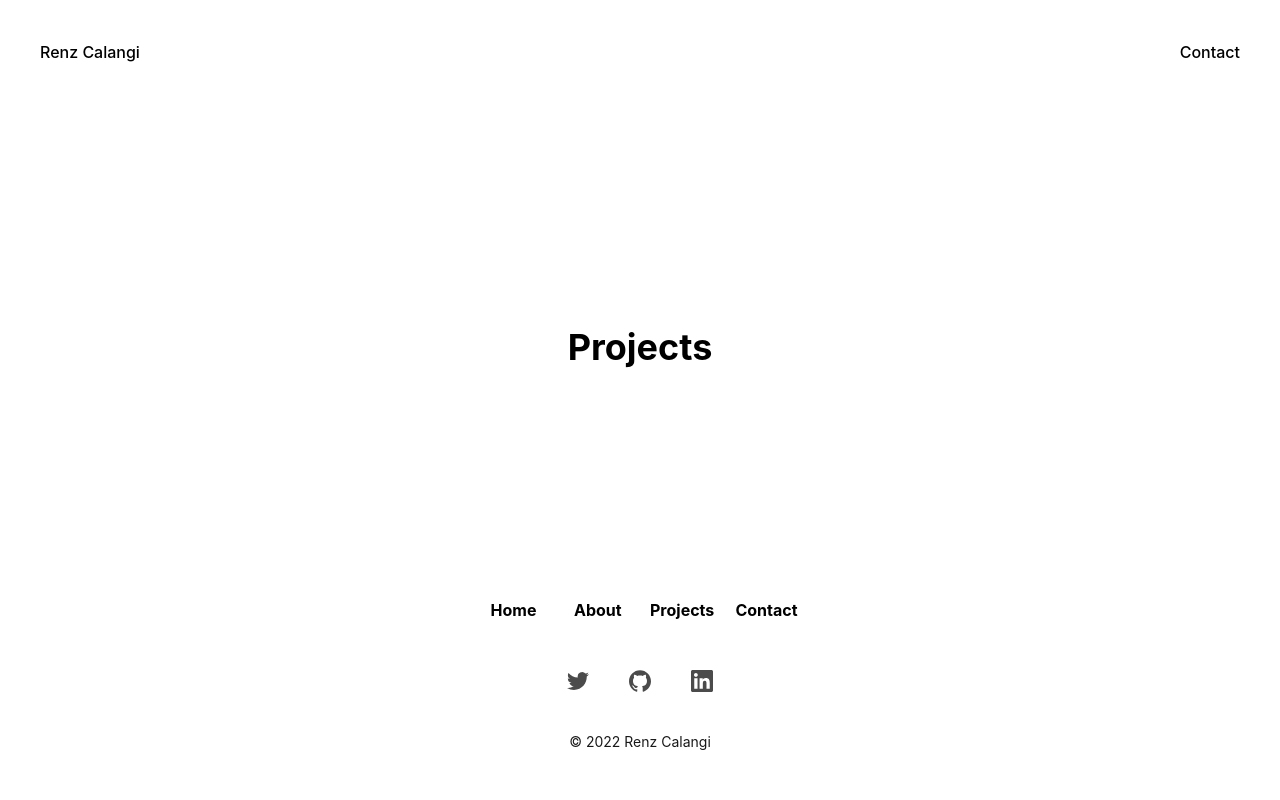
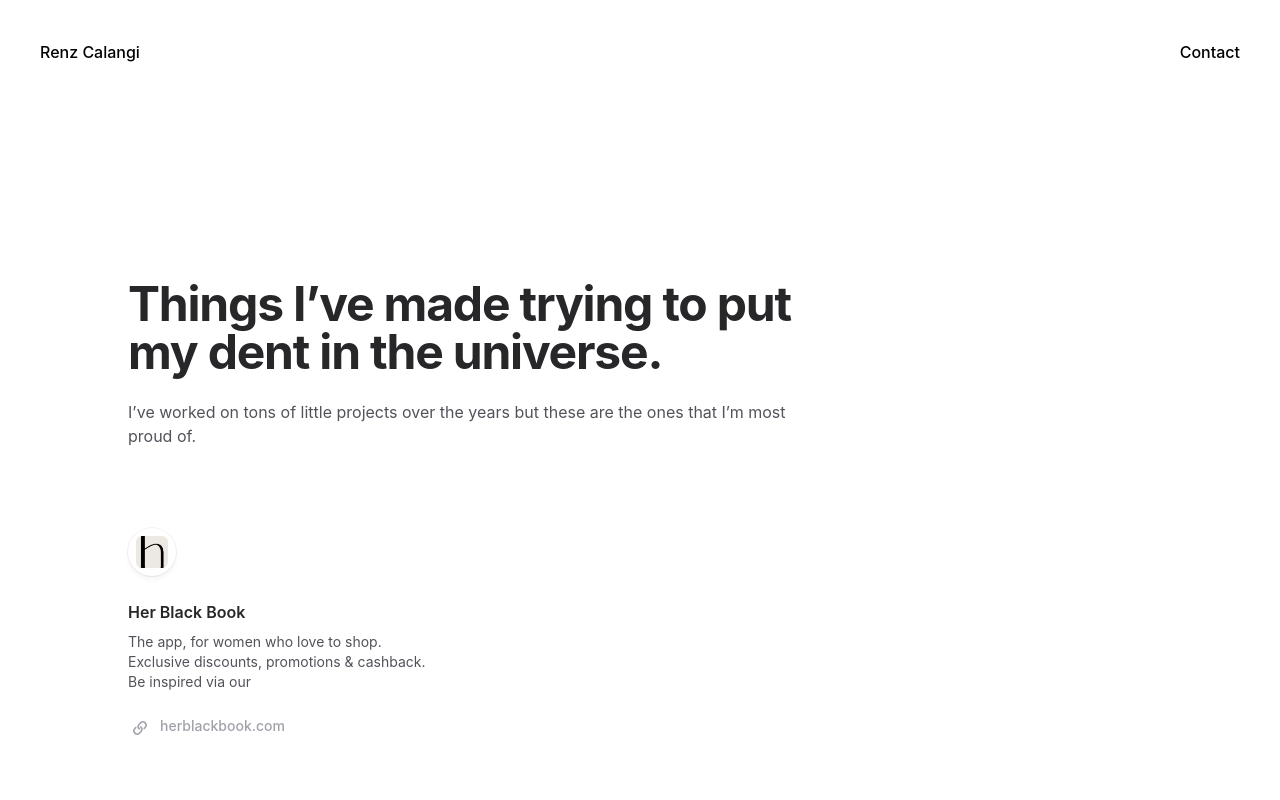
Before and after one commit to rrcc0044/renzcalangi.com, a Next.js app: page /projects in a window 1280 px wide. Shown: the top 800 px of the page. Built offline with nearby package versions, Linux system fonts and the light colour scheme.

Commit message:
feat: add projects page

```diff
--- a/pages/projects/index.tsx
+++ b/pages/projects/index.tsx
@@ -1,13 +1,73 @@
-import Image from 'next/image';
-import Link from 'next/link';
-import { FaDownload } from 'react-icons/fa';
-
-const ProjectsPage = () => (
-  <div className="px-2">
-    <div className="mt-20 flex flex-col gap-8 items-center max-w-2xl">
-      <h1 className="text-4xl font-bold">Projects</h1>
+const ProjectsPage = () => {
+  return (
+    <div className="sm:px-8 mt-16 sm:mt-32">
+      <div className="mx-auto max-w-7xl lg:px-8">
+        <div className="relative px-4 sm:px-8 lg:px-12">
+          <div className="mx-auto max-w-2xl lg:max-w-5xl">
+            <header className="max-w-2xl">
+              <h1 className="text-4xl font-bold tracking-tight text-zinc-800  sm:text-5xl">
+                Things I’ve made trying to put my dent in the universe.
+              </h1>
+              <p className="mt-6 text-base text-zinc-600 ">
+                I’ve worked on tons of little projects over the years but these
+                are the ones that I’m most proud of.
+              </p>
+            </header>
+            <div className="mt-16 sm:mt-20">
+              <ul
+                role="list"
+                className="grid grid-cols-1 gap-x-12 gap-y-16 sm:grid-cols-2 lg:grid-cols-3"
+              >
+                <li className="group relative flex flex-col items-start">
+                  <div className="relative z-10 flex h-12 w-12 items-center justify-center rounded-full bg-white shadow-md shadow-zinc-800/5 ring-1 ring-zinc-900/5 ">
+                    <img
+                      alt=""
+                      loading="lazy"
+                      width="32"
+                      height="32"
+                      decoding="async"
+                      data-nimg="1"
+                      className="h-8 w-8 rounded-md"
+                      src="/images/hbb-logo.webp"
+                      style={{ color: 'transparent' }}
+                    />
+                  </div>
+                  <h2 className="mt-6 text-base font-semibold text-zinc-800 ">
+                    <div className="absolute -inset-x-4 -inset-y-6 z-0 scale-95 bg-zinc-50 opacity-0 transition group-hover:scale-100 group-hover:opacity-100  sm:-inset-x-6 sm:rounded-2xl"></div>
+                    <a
+                      href="https://www.herblackbook.com/"
+                      target="_blank"
+                      rel="noreferrer"
+                    >
+                      <span className="absolute -inset-x-4 -inset-y-6 z-20 sm:-inset-x-6 sm:rounded-2xl"></span>
+                      <span className="relative z-10">Her Black Book</span>
+                    </a>
+                  </h2>
+                  <p className="relative z-10 mt-2 text-sm text-zinc-600 ">
+                    The app, for women who love to shop. Exclusive discounts,
+                    promotions & cashback. Be inspired via our
+                  </p>
+                  <p className="relative z-10 mt-6 flex text-sm font-medium text-zinc-400 transition group-hover:text-teal-500 ">
+                    <svg
+                      viewBox="0 0 24 24"
+                      aria-hidden="true"
+                      className="h-6 w-6 flex-none"
+                    >
+                      <path
+                        d="M15.712 11.823a.75.75 0 1 0 1.06 1.06l-1.06-1.06Zm-4.95 1.768a.75.75 0 0 0 1.06-1.06l-1.06 1.06Zm-2.475-1.414a.75.75 0 1 0-1.06-1.06l1.06 1.06Zm4.95-1.768a.75.75 0 1 0-1.06 1.06l1.06-1.06Zm3.359.53-.884.884 1.06 1.06.885-.883-1.061-1.06Zm-4.95-2.12 1.414-1.415L12 6.344l-1.415 1.413 1.061 1.061Zm0 3.535a2.5 2.5 0 0 1 0-3.536l-1.06-1.06a4 4 0 0 0 0 5.656l1.06-1.06Zm4.95-4.95a2.5 2.5 0 0 1 0 3.535L17.656 12a4 4 0 0 0 0-5.657l-1.06 1.06Zm1.06-1.06a4 4 0 0 0-5.656 0l1.06 1.06a2.5 2.5 0 0 1 3.536 0l1.06-1.06Zm-7.07 7.07.176.177 1.06-1.06-.176-.177-1.06 1.06Zm-3.183-.353.884-.884-1.06-1.06-.884.883 1.06 1.06Zm4.95 2.121-1.414 1.414 1.06 1.06 1.415-1.413-1.06-1.061Zm0-3.536a2.5 2.5 0 0 1 0 3.536l1.06 1.06a4 4 0 0 0 0-5.656l-1.06 1.06Zm-4.95 4.95a2.5 2.5 0 0 1 0-3.535L6.344 12a4 4 0 0 0 0 5.656l1.06-1.06Zm-1.06 1.06a4 4 0 0 0 5.657 0l-1.061-1.06a2.5 2.5 0 0 1-3.535 0l-1.061 1.06Zm7.07-7.07-.176-.177-1.06 1.06.176.178 1.06-1.061Z"
+                        fill="currentColor"
+                      ></path>
+                    </svg>
+                    <span className="ml-2">herblackbook.com</span>
+                  </p>
+                </li>
+              </ul>
+            </div>
+          </div>
+        </div>
+      </div>
     </div>
-  </div>
-);
+  );
+};
 
 export default ProjectsPage;
```
Also changed, not shown: public/images/hbb-logo.webp (added).
